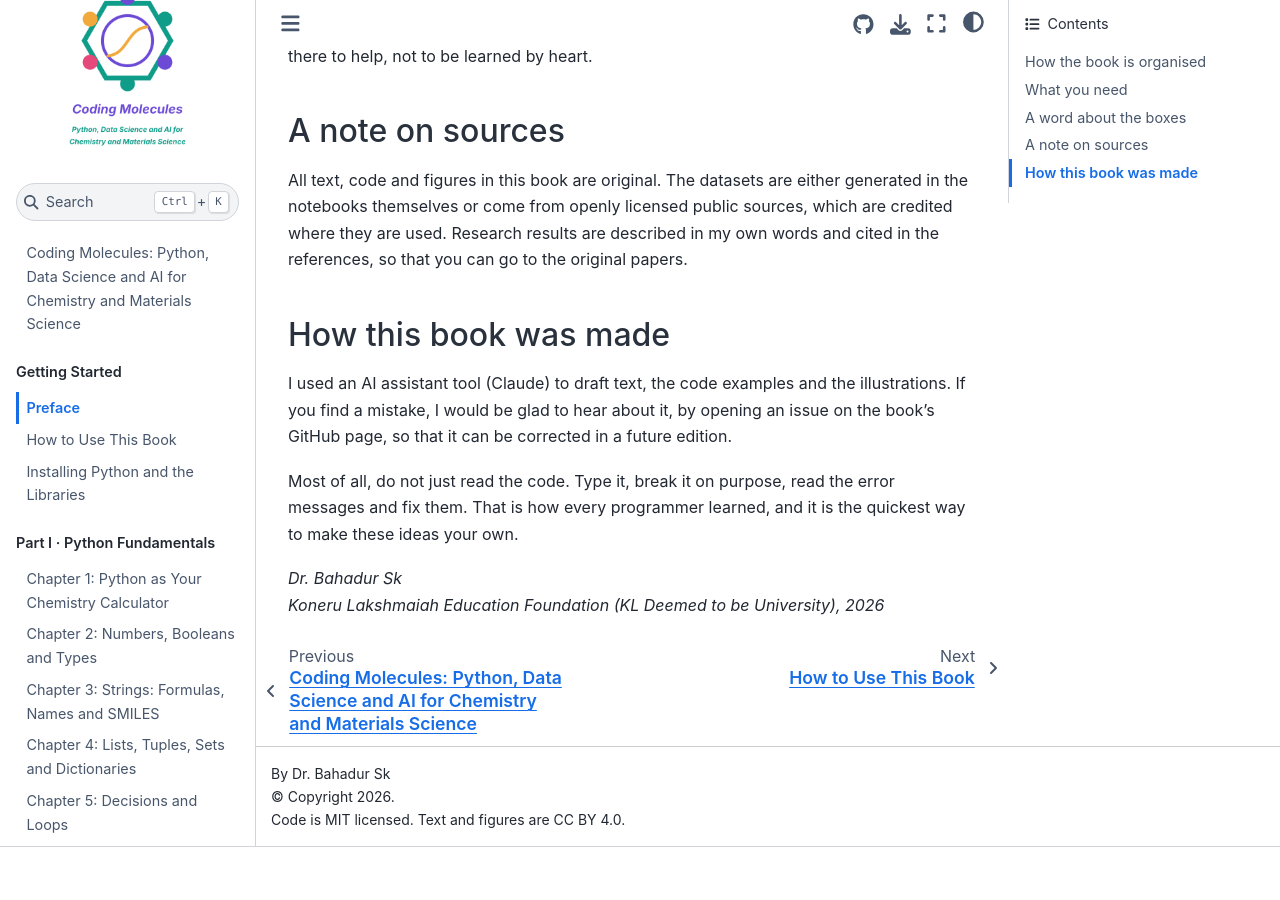
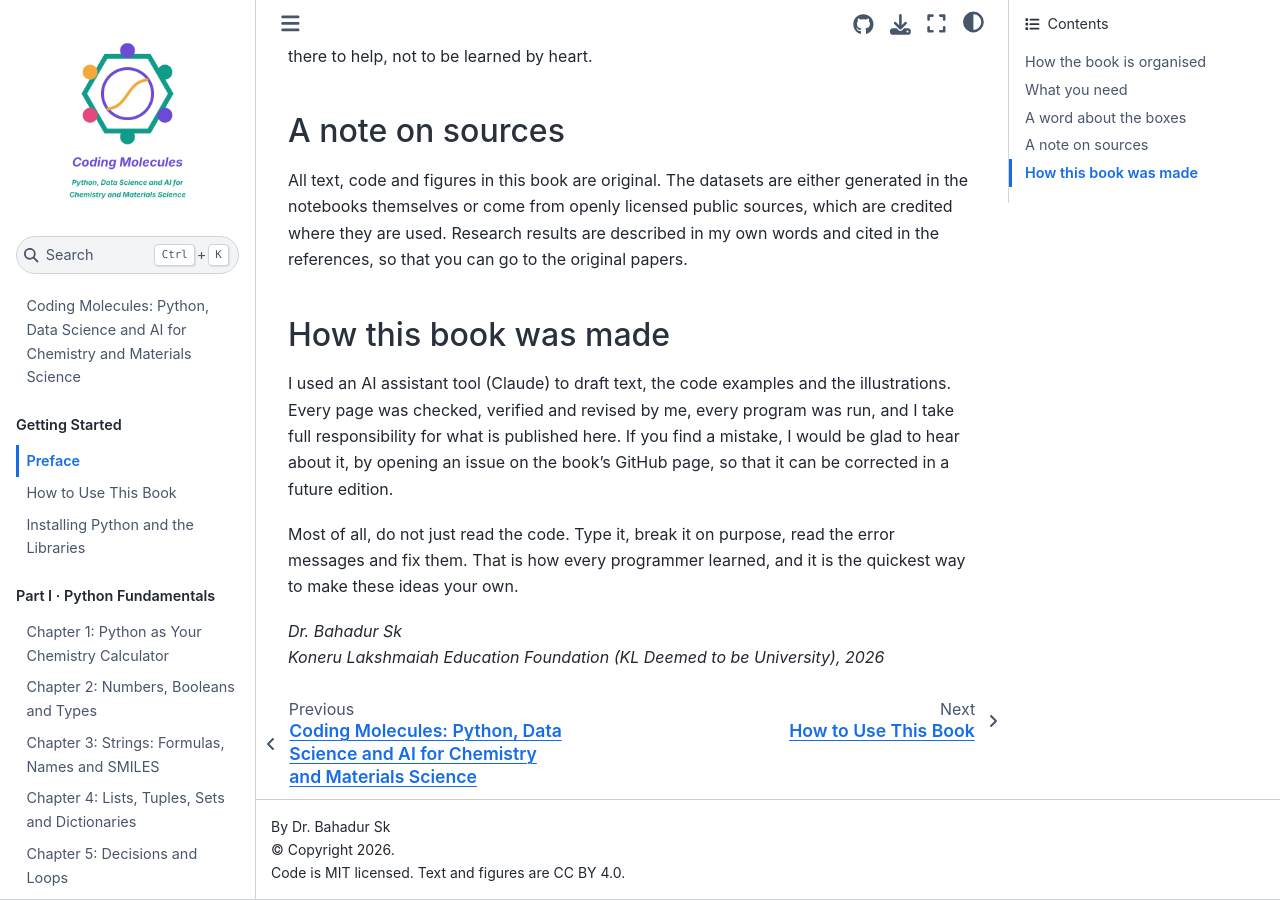
Before and after one commit to bahadursk/molecules-data-python, a Jupyter Book: the page built from book/front/preface.md, in a window 1280 px wide and 900 px high, scrolled down 2451 px. Built offline with Jupyter Book 1.0.4 settings and Sphinx 7.4.7 and the Sphinx Book theme 1.1.4, drawn with Linux system fonts in a browser that asks for light colours; before the commit the page ends 3298 px from its top, so only the background shows below that.

Commit message:
Preface: add the author's statement of responsibility

```diff
--- a/book/front/preface.md
+++ b/book/front/preface.md
@@ -36,7 +36,7 @@ All text, code and figures in this book are original. The datasets are either ge
 
 ## How this book was made
 
-I used an AI assistant tool (Claude) to draft text, the code examples and the illustrations. If you find a mistake, I would be glad to hear about it, by opening an issue on the book's GitHub page, so that it can be corrected in a future edition.
+I used an AI assistant tool (Claude) to draft text, the code examples and the illustrations. Every page was checked, verified and revised by me, every program was run, and I take full responsibility for what is published here. If you find a mistake, I would be glad to hear about it, by opening an issue on the book's GitHub page, so that it can be corrected in a future edition.
 
 Most of all, do not just read the code. Type it, break it on purpose, read the error messages and fix them. That is how every programmer learned, and it is the quickest way to make these ideas your own.
 
```
